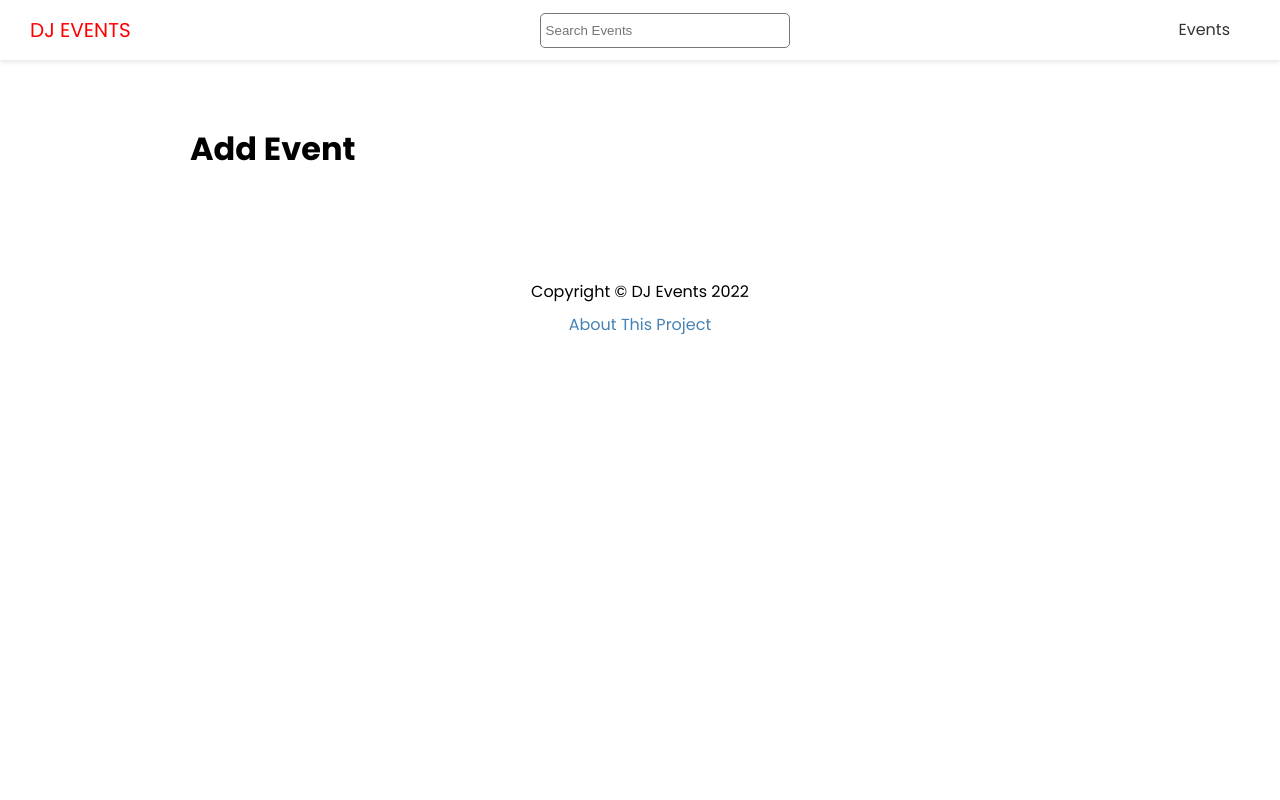
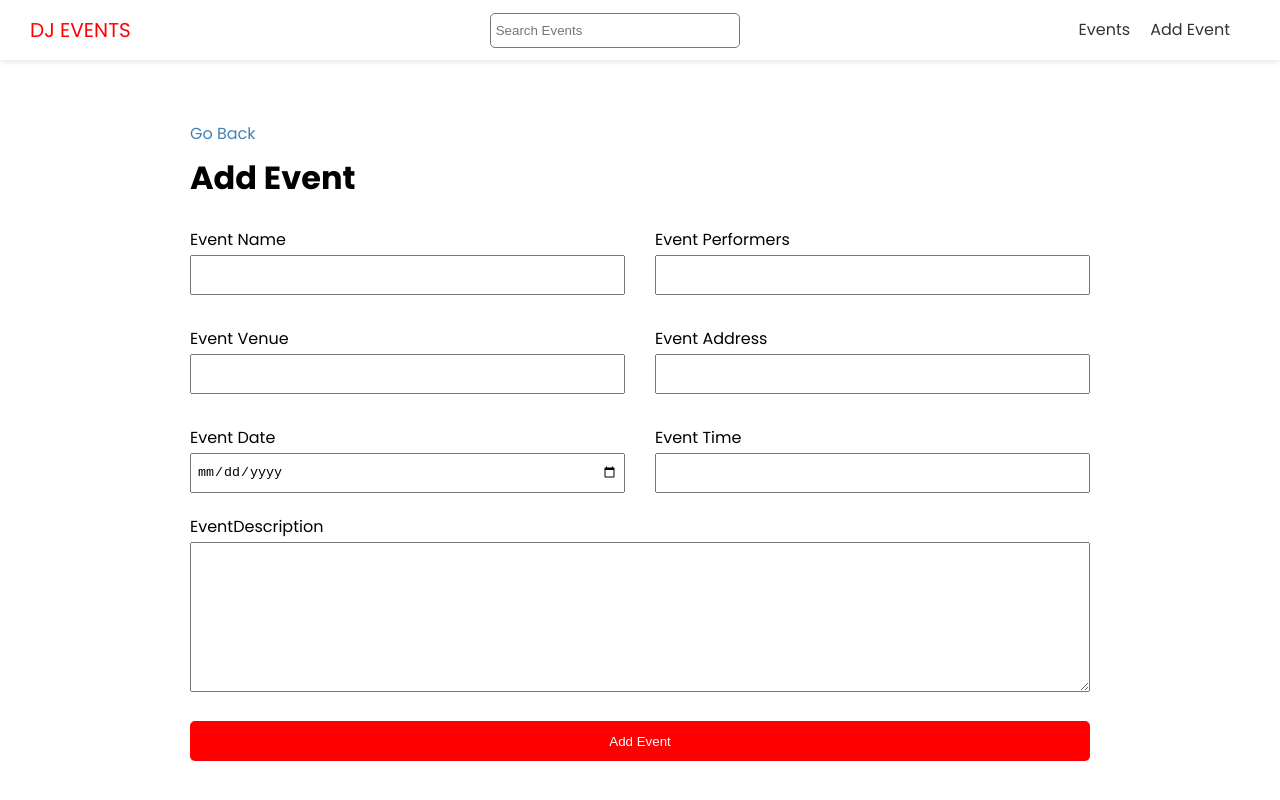
Before and after one commit to yannickLega/nextDjEvents, a Next.js app: page /events/add in a window 1280 px wide. Shown: the top 800 px of the page. Built offline with nearby package versions, Linux system fonts and the light colour scheme; no server answers.

Commit message:
add add-event page + add add-event link to header

```diff
--- a/components/Header.js
+++ b/components/Header.js
@@ -18,6 +18,11 @@
               <a>Events</a>
             </Link>
           </li>
+          <li>
+            <Link href="/events/add">
+              <a>Add Event</a>
+            </Link>
+          </li>
         </ul>
       </nav>
     </header>
--- a/package.json
+++ b/package.json
@@ -14,6 +14,7 @@
     "react": "17.0.2",
     "react-dom": "17.0.2",
     "react-icons": "^4.3.1",
+    "react-toastify": "^8.2.0",
     "typescript": "^4.5.5"
   },
   "devDependencies": {
--- a/pages/events/add.js
+++ b/pages/events/add.js
@@ -1,9 +1,138 @@
+import { ToastContainer, toast } from "react-toastify";
+import "react-toastify/dist/ReactToastify.css";
+
+import { useState } from "react";
+import { useRouter } from "next/router";
+import Link from "next/link";
+import { API_URL } from "@/config/index";
+import styles from "@/styles/Form.module.css";
 import Layout from "@/components/Layout";
 
 export default function AddPage() {
+  const [values, setValues] = useState({
+    name: "",
+    performers: "",
+    venue: "",
+    address: "",
+    date: "",
+    time: "",
+    description: "",
+  });
+
+  const router = useRouter();
+
+  const handleSubmit = async (e) => {
+    e.preventDefault();
+
+    //validation
+    const hasEmptyFields = Object.values(values).some(
+      (element) => element === ""
+    );
+    if (hasEmptyFields) {
+      toast.error("please fill in all fields");
+    }
+
+    const res = await fetch(`${API_URL}/events`, {
+      method: "POST",
+      headers: {
+        "Content-Type": "application/json",
+      },
+      body: JSON.stringify(values),
+    });
+
+    if (!res.ok) {
+      toast.error("Something Went Wrong");
+    } else {
+      const evt = await res.json();
+      router.push(`/events/${evt.slug}`);
+    }
+  };
+
+  const handleInputChange = (e) => {
+    const { name, value } = e.target;
+    setValues({ ...values, [name]: value });
+  };
+
   return (
     <Layout title="Add New Event">
+      <Link href="/events">Go Back</Link>
       <h1>Add Event</h1>
+      <ToastContainer />
+      <form onSubmit={handleSubmit} className={styles.form}>
+        <div className={styles.grid}>
+          <div>
+            <label htmlFor="name">Event Name</label>
+            <input
+              type="text"
+              id="name"
+              name="name"
+              value={values.name}
+              onChange={handleInputChange}
+            />
+          </div>
+          <div>
+            <label htmlFor="performers">Event Performers</label>
+            <input
+              type="text"
+              id="performers"
+              name="performers"
+              value={values.performers}
+              onChange={handleInputChange}
+            />
+          </div>
+          <div>
+            <label htmlFor="venue">Event Venue</label>
+            <input
+              type="text"
+              id="venue"
+              name="venue"
+              value={values.venue}
+              onChange={handleInputChange}
+            />
+          </div>
+          <div>
+            <label htmlFor="address">Event Address</label>
+            <input
+              type="text"
+              id="address"
+              name="address"
+              value={values.address}
+              onChange={handleInputChange}
+            />
+          </div>
+          <div>
+            <label htmlFor="date">Event Date</label>
+            <input
+              type="date"
+              id="date"
+              name="date"
+              value={values.date}
+              onChange={handleInputChange}
+            />
+          </div>
+          <div>
+            <label htmlFor="time">Event Time</label>
+            <input
+              type="text"
+              id="time"
+              name="time"
+              value={values.time}
+              onChange={handleInputChange}
+            />
+          </div>
+        </div>
+        <div>
+          <label htmlFor="description">EventDescription</label>
+          <textarea
+            type="text"
+            name="description"
+            id="description"
+            value={values.description}
+            onChange={handleInputChange}
+          ></textarea>
+        </div>
+        <input type="submit" value="Add Event" className="btn" />
+      </form>
     </Layout>
   );
 }
--- /dev/null
+++ b/styles/Form.module.css
@@ -0,0 +1,39 @@
+.form label {
+  display: block;
+}
+
+.form input {
+  width: 100%;
+  height: 40px;
+  padding: 5px;
+}
+
+.form textarea {
+  width: 100%;
+  height: 150px;
+}
+
+.form input[type="submit"] {
+  display: block;
+  width: 100%;
+  margin: 20px 0 30px;
+}
+
+.fomr .file {
+  border: 1px #ccc solid;
+  background-color: #f4f4f4;
+  padding: 10px;
+}
+
+.grid {
+  display: grid;
+  grid-template-columns: 1fr 1fr;
+  gap: 30px;
+  margin-bottom: 20px;
+}
+
+@media (max-width: 600px) {
+  .grid {
+    grid-template-columns: 1fr;
+  }
+}
```
Also changed, not shown: 2 other files (tests, documents, lock files or other folders).
